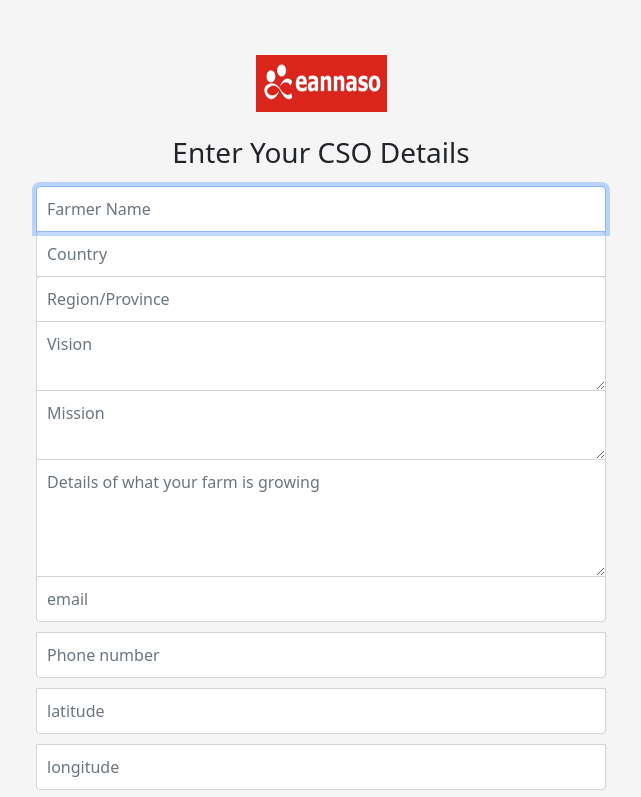
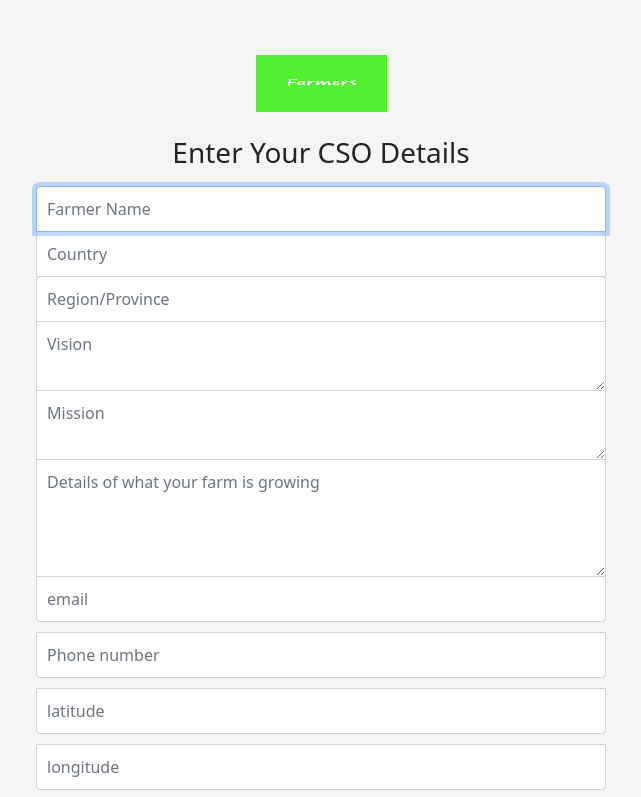
Before and after one commit to wangilisasi/cso-app, a website: page index.html in a window 1280 px wide. Shown: the top 797 px of the page, without its empty margins (319-960 px from the left). Drawn offline with nearby package versions, Linux system fonts and the light colour scheme.

Commit message:
changed admin image

```diff
--- a/index.html
+++ b/index.html
@@ -51,7 +51,7 @@
 
 <main class="form-signin">
   <form action="https://web-production-a711.up.railway.app/csos" onsubmit="this.submit(); this.reset(); return false;" method=POST id="addform" enctype="multipart/form-data">
-    <img class="mb-4" src="images/eannaso-logo1.gif" alt="" width="131" height="57">
+    <img class="mb-4" src="images/farmers.png" alt="" width="131" height="57">
     <h1 class="h3 mb-3 fw-normal">Enter Your CSO Details</h1>
     <input type="text" class="form-control top" name="name" placeholder="Farmer Name" required autofocus>
     <input type="text" class="form-control top" name="country" placeholder="Country" required autofocus>
```
Also changed, not shown: public/images/farmers.png (added).
